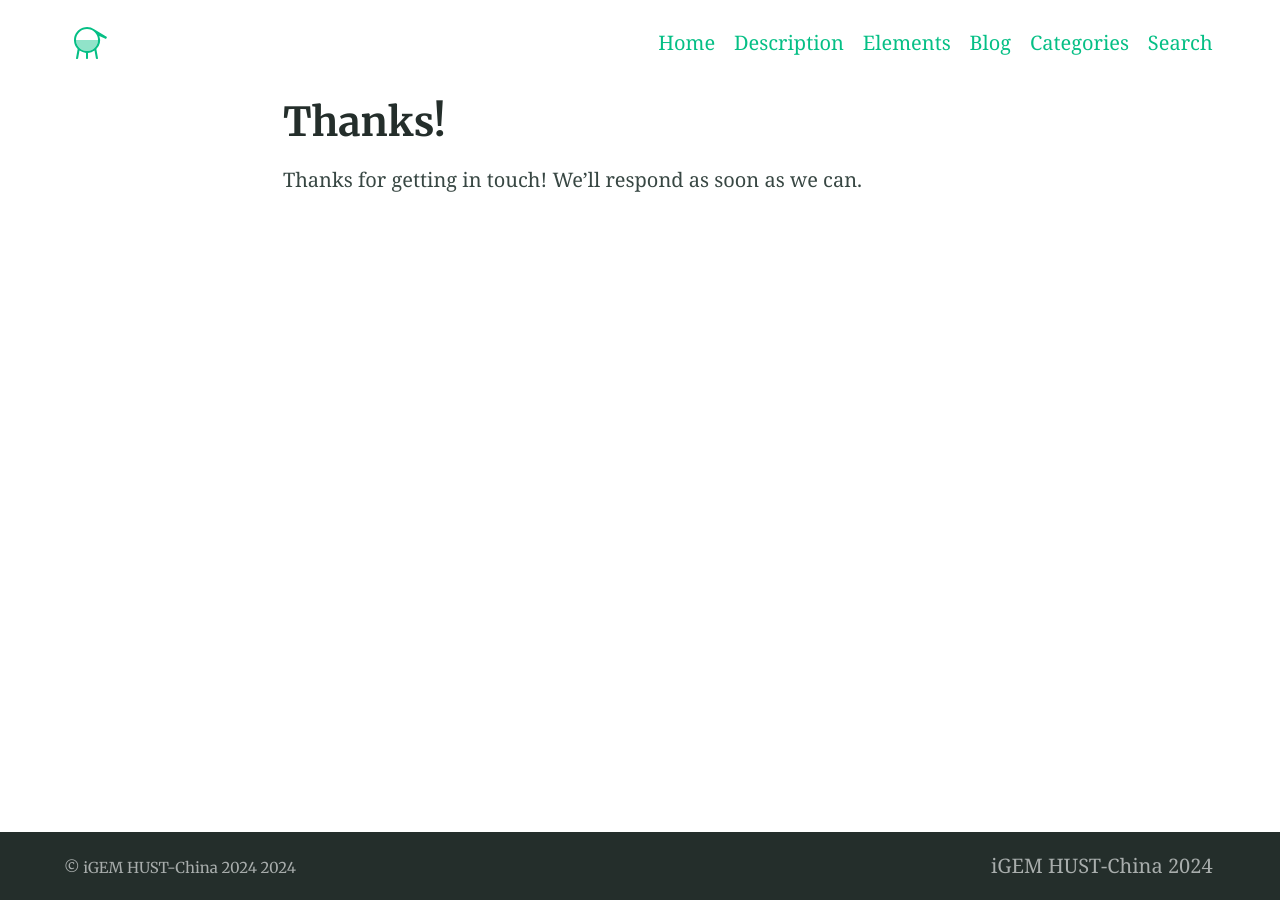
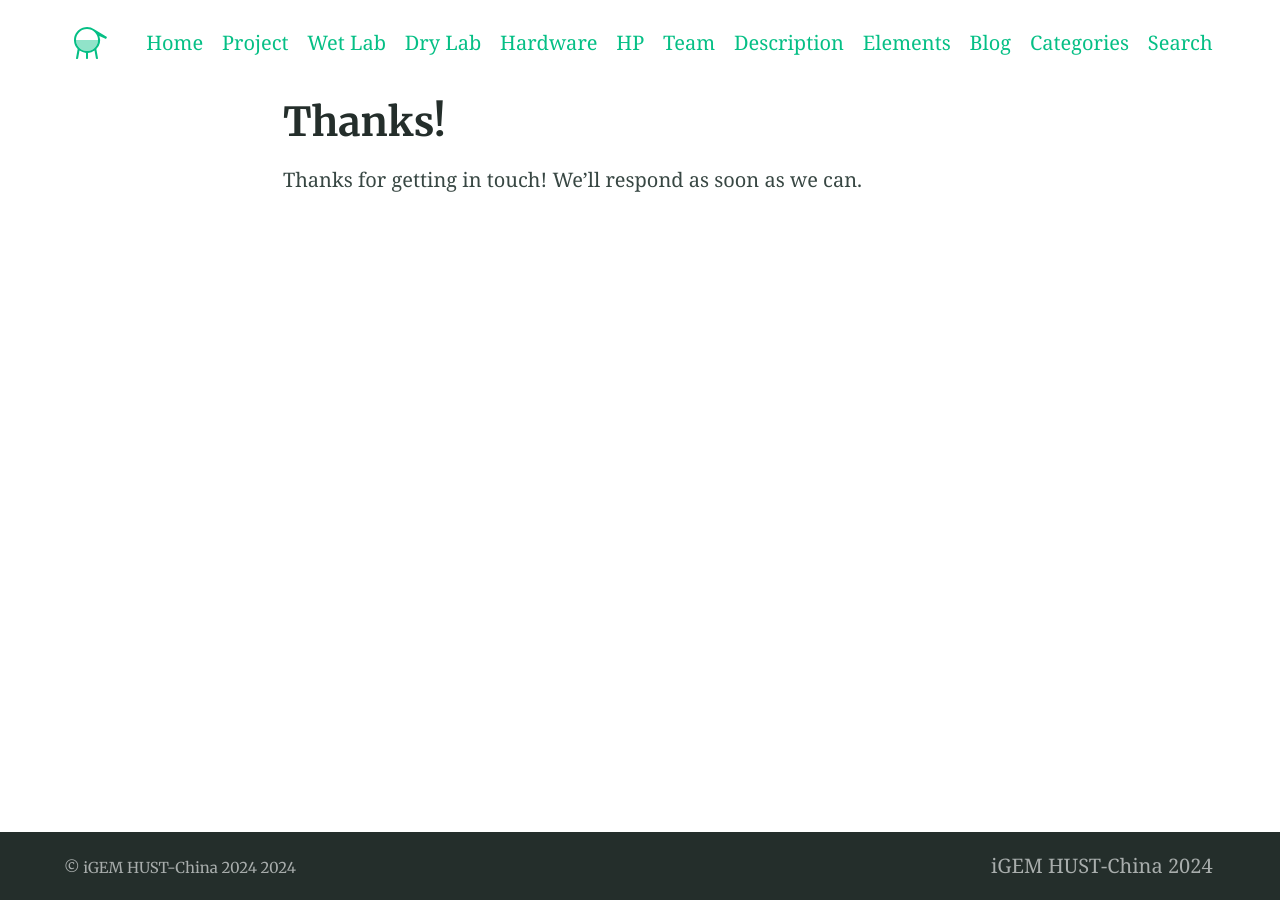
Before and after one commit to Lucas04-nhr/HUST-China_2024, a Jekyll site: the page built from thanks.md, in a window 1280 px wide. Built offline with Jekyll 4.4.1, drawn with Linux system fonts in a browser that asks for light colours; Markdown is read by kramdown in place of the engine named in the settings; some of the changed lines change nothing that is shown.

Commit message:
Change Header configuration

```diff
--- a/_config.yml
+++ b/_config.yml
@@ -115,6 +115,48 @@ favicons: # Favicons are also used in the manifest file. Syntax is 'size: path'
 navigation_header:
 - title: Home
   url: /
+- title: Project
+  sub_navigation:
+    - title: Description
+      url: /description/
+    - title: Safety
+      url: /safety/
+    - title: Proposed Implementation
+      url: /proposed-implementation/
+- title: Wet Lab
+  sub_navigation:
+    - title: Design
+      url: /design/
+    - title: Engineering
+      url: /engineering/
+    - title: Protocols
+      url: /protocols/
+    - title: Results
+      url: /results/
+    - title: Notebook
+      url: /notebook/
+    - title: Parts
+      url: /parts/
+- title: Dry Lab
+  url: /dry-lab/
+- title: Hardware
+  url: /hardware/
+- title: HP
+  sub_navigation:
+    - title: Human Practices
+      url: /human-practices/
+    - title: Education & Communication
+      url: /education/
+- title: Team
+  sub_navigation:
+    - title: Members
+      url: /members/
+    - title: Contribution
+      url: /contribution/
+    - title: Attributions
+      url: /attributions/
+    - title: Prize
+      url: /prize/
 - title: Description
   url: /description/
 - title: Elements
```
